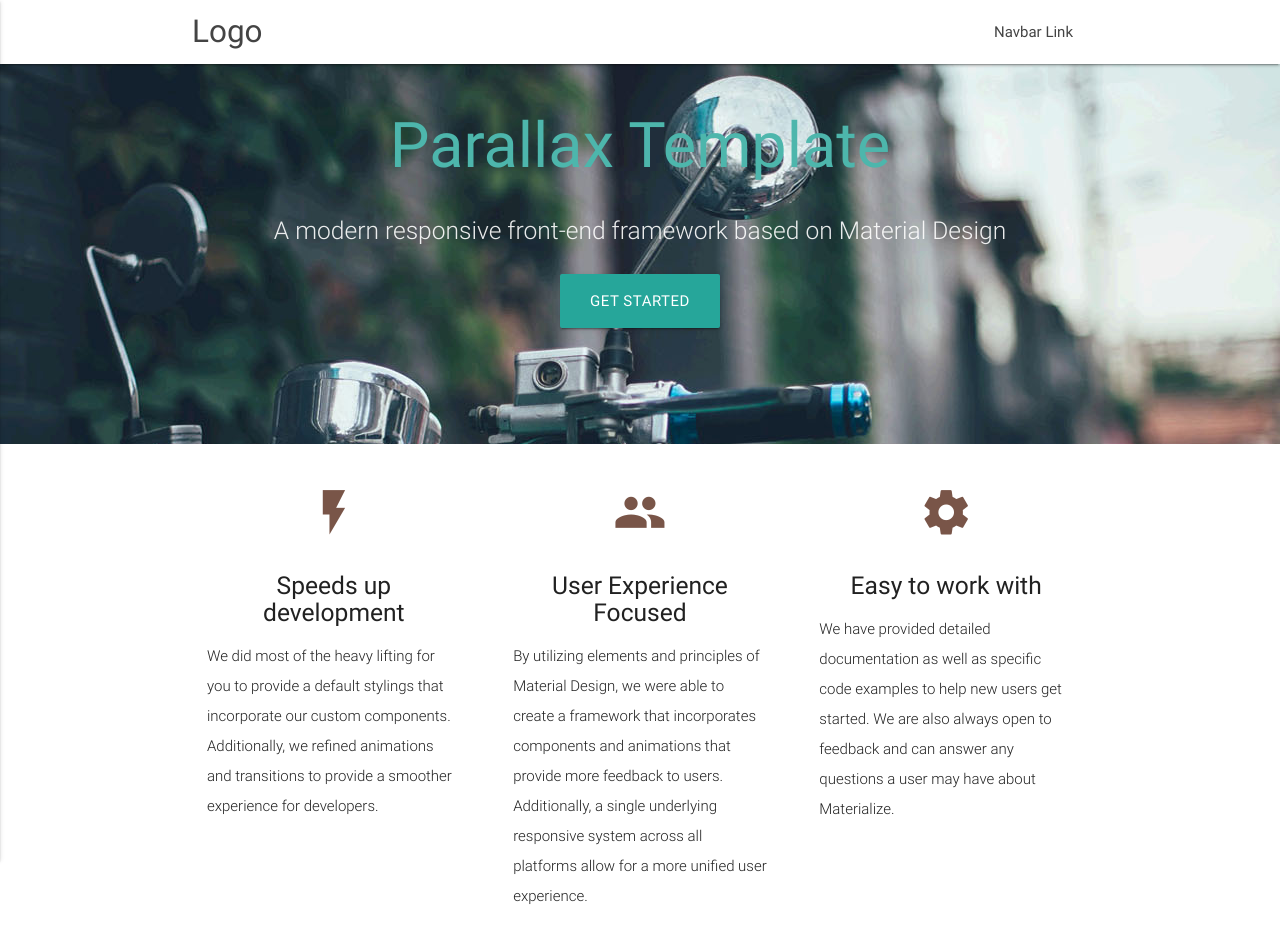
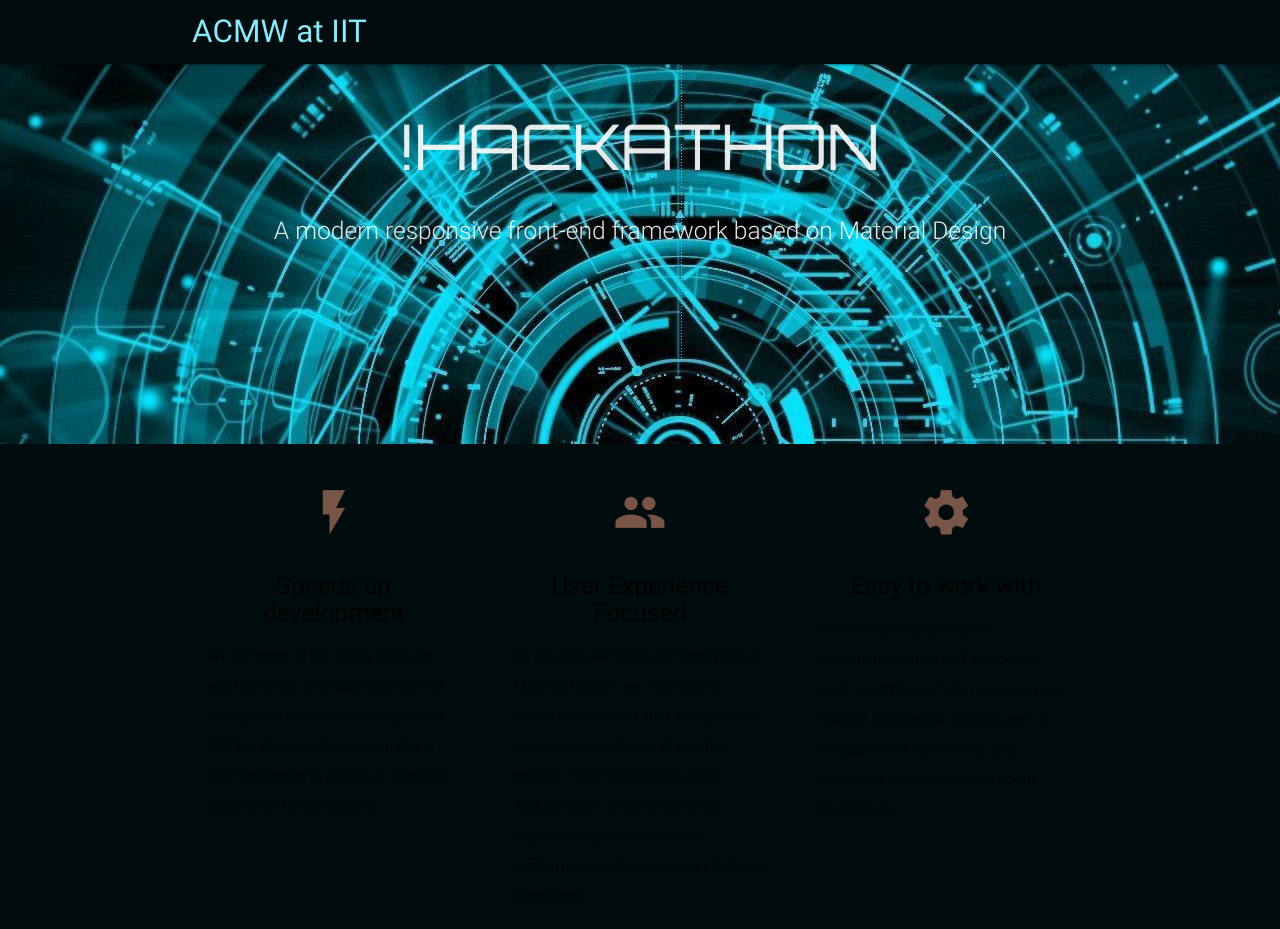
Before and after one commit to RileyDaria/ACMW-Hackathon, a plain HTML site: page index.html in a window 1280 px wide. Shown: the top 929 px of the page. Drawn offline with nearby package versions, Linux system fonts and the light colour scheme.

Commit message:
Added more pics and fixed them in the layout

```diff
--- a/css/style.css
+++ b/css/style.css
@@ -5,10 +5,19 @@
  *
  * Made By MaterializeCSS.com
  */
+ #main{
 
+ }
+ h1.header{
+  font-family: 'Orbitron', sans-serif;
+  color: ghost-white;
+ }
+.dr-blue{
+  background-color:#000c0e ! important;
+}
 nav ul a,
 nav .brand-logo {
-  color: #444;
+  color: #8aeafa;
 }
 
 p {
--- a/index.html
+++ b/index.html
@@ -9,13 +9,14 @@
   <link href="https://fonts.googleapis.com/icon?family=Material+Icons" rel="stylesheet">
   <link href="css/materialize.css" type="text/css" rel="stylesheet" media="screen,projection"/>
   <link href="css/style.css" type="text/css" rel="stylesheet" media="screen,projection"/>
+  <link href="https://fonts.googleapis.com/css?family=Orbitron" rel="stylesheet">
 </head>
-<body>
-  <nav class="white" role="navigation">
+<body class="dr-blue">
+  <nav class="dr-blue" role="navigation">
     <div class="nav-wrapper container">
-      <a id="logo-container" href="#" class="brand-logo">Logo</a>
+      <a id="logo-container" href="#" class="brand-logo">ACMW at IIT</a>
       <ul class="right hide-on-med-and-down">
-        <li><a href="#">Navbar Link</a></li>
+        <!-- <li><a href="#">Navbar Link</a></li> -->
       </ul>
 
       <ul id="nav-mobile" class="side-nav">
@@ -29,22 +30,22 @@
     <div class="section no-pad-bot">
       <div class="container">
         <br><br>
-        <h1 class="header center teal-text text-lighten-2">Parallax Template</h1>
+        <h1 class="header center">!HACKATHON</h1>
         <div class="row center">
           <h5 class="header col s12 light">A modern responsive front-end framework based on Material Design</h5>
         </div>
         <div class="row center">
-          <a href="http://materializecss.com/getting-started.html" id="download-button" class="btn-large waves-effect waves-light teal lighten-1">Get Started</a>
+ <!--          <a href="http://materializecss.com/getting-started.html" id="download-button" class="btn-large waves-effect waves-light teal lighten-1">Get Started</a> -->
         </div>
         <br><br>
 
       </div>
     </div>
-    <div class="parallax"><img src="background1.jpg" alt="Unsplashed background img 1"></div>
+    <div class="parallax"><img id="main" src="images/cyber.jpg" alt="Unsplashed background img 1"></div>
   </div>
 
 
-  <div class="container">
+  <div class="container dr-blue">
     <div class="section">
 
       <!--   Icon Section   -->
@@ -89,7 +90,7 @@
         </div>
       </div>
     </div>
-    <div class="parallax"><img src="background2.jpg" alt="Unsplashed background img 2"></div>
+    <div class="parallax"><img src="cyber_security.jpg" alt="Unsplashed background img 2"></div>
   </div>
 
   <div class="container">
```
Also changed, not shown: big-data.jpg (added), cyber_security.jpg (added), images/cyber.jpg (added), images/road.png (added).
